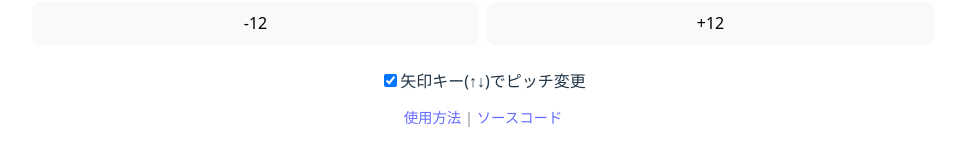
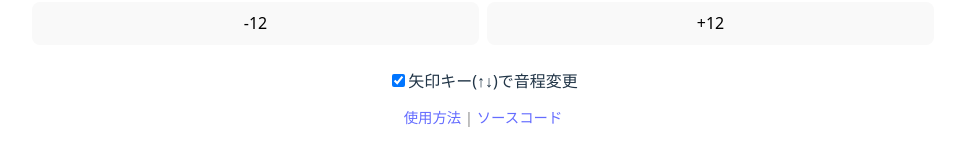
Before and after one commit to int2xx9/pitchchanger, a React (Vite) app: page / in a window 1280 px wide. Shown: the part 443-603 px from the top of the page, without its empty margins (157-1122 px from the left). Built offline with nearby package versions, Linux system fonts and the light colour scheme.

Commit message:
tweak a text

```diff
--- a/src/App.tsx
+++ b/src/App.tsx
@@ -95,7 +95,7 @@ function App() {
       <PitchSelector value={pitch} onChange={setPitch} /><br />
       <label>
         <input type="checkbox" checked={arrowKeyEnabled} onChange={(e) => setArrowKeyEnabled(e.target.checked)} />
-        矢印キー(↑↓)でピッチ変更
+        矢印キー(↑↓)で音程変更
       </label>
       <div style={{ marginTop: '1em', fontSize: '0.9em', color: '#888' }}>
         <a href="https://github.com/int2xx9/pitchchanger/wiki/Usage">使用方法</a>&nbsp;|&nbsp;<a href="https://github.com/int2xx9/pitchchanger">ソースコード</a>
```
